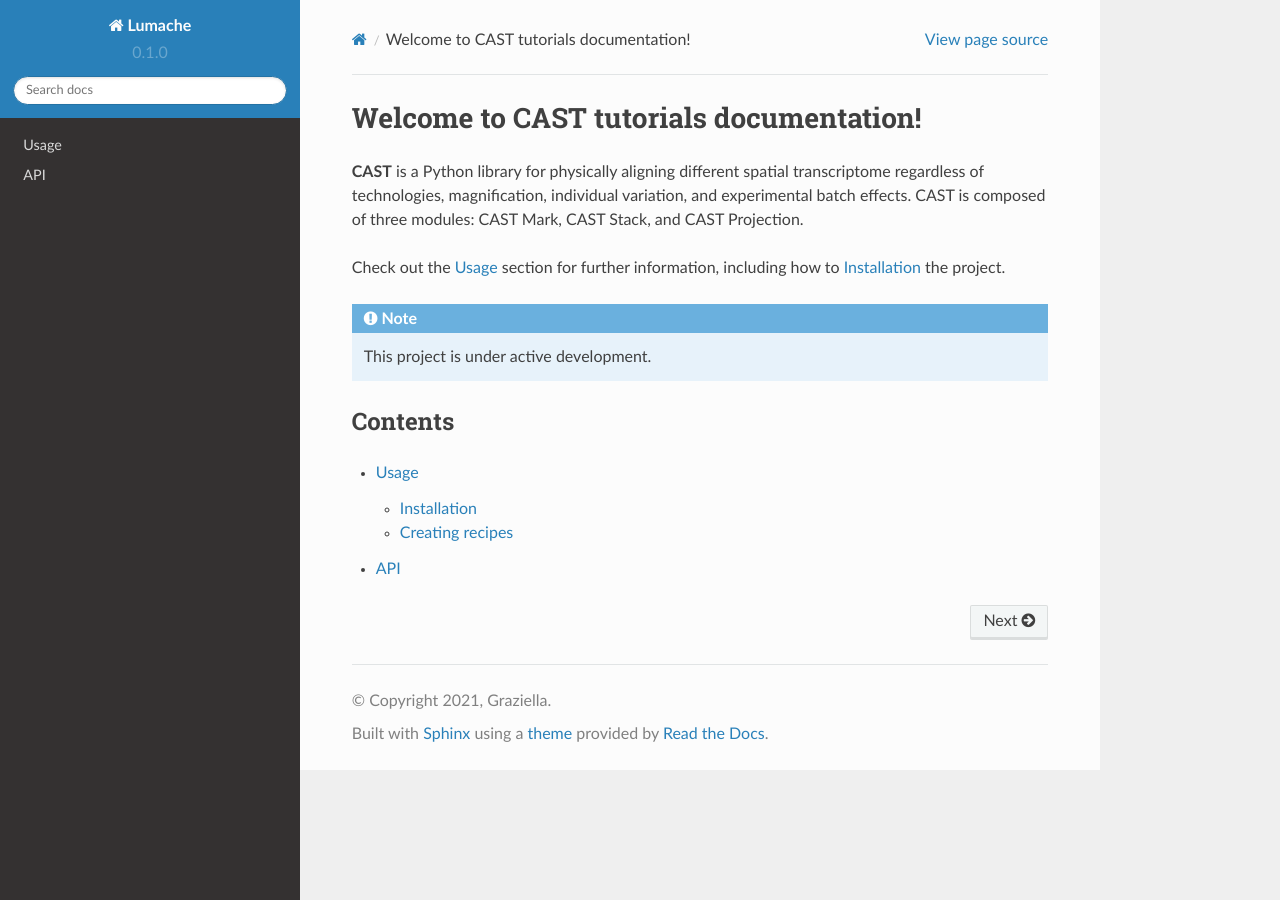
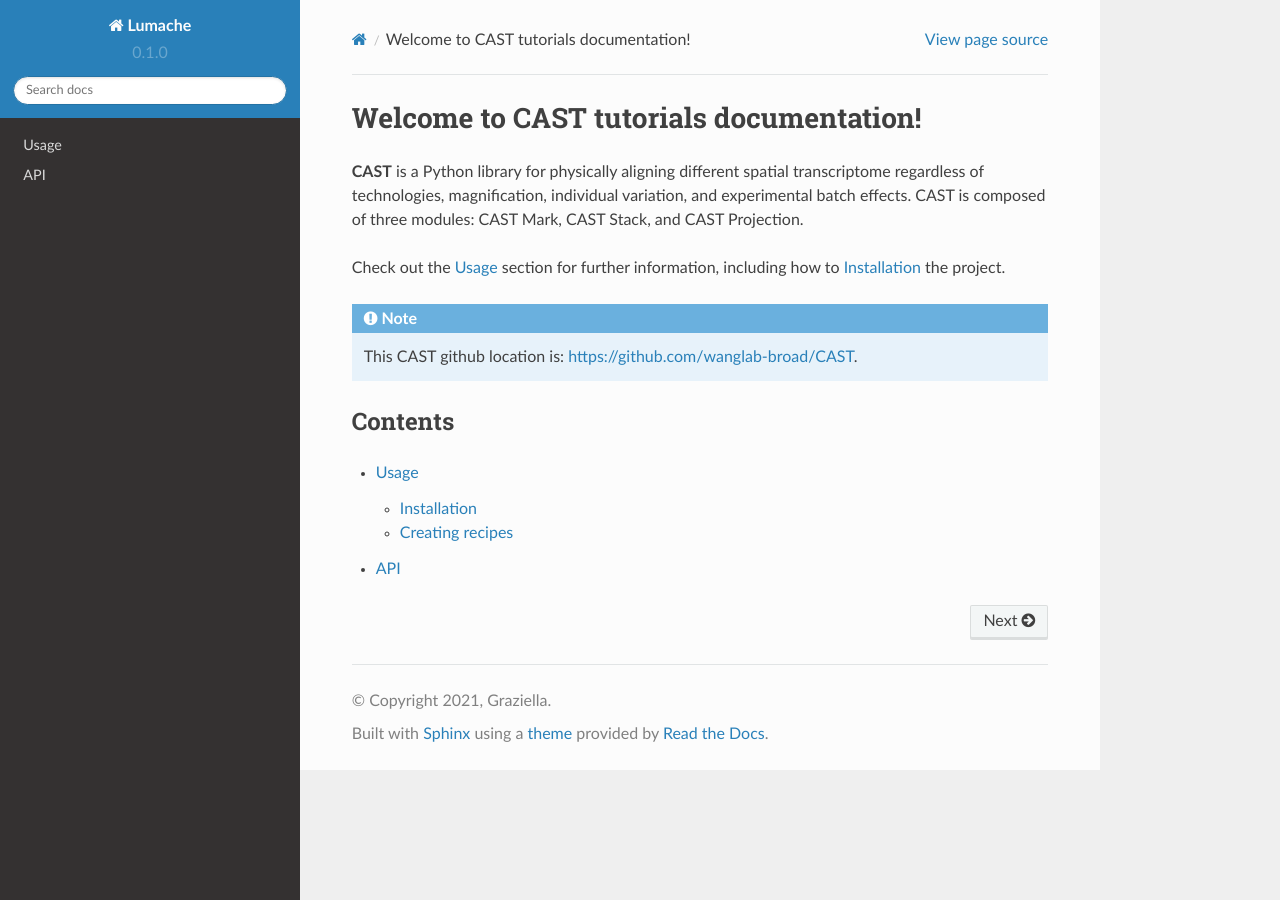
Before and after one commit to tangzefang/CAST_tutorial, a Sphinx documentation site: the page built from docs/source/index.rst, in a window 1280 px wide. Built offline with Sphinx 7.4.7 and the Read the Docs theme 2.0.0, drawn with Linux system fonts in a browser that asks for light colours.

Commit message:
Update index.rst

```diff
--- a/docs/source/index.rst
+++ b/docs/source/index.rst
@@ -9,7 +9,7 @@ how to :ref:`installation` the project.
 
 .. note::
 
-   This project is under active development.
+   This CAST github location is: https://github.com/wanglab-broad/CAST.
 
 Contents
 --------
```
